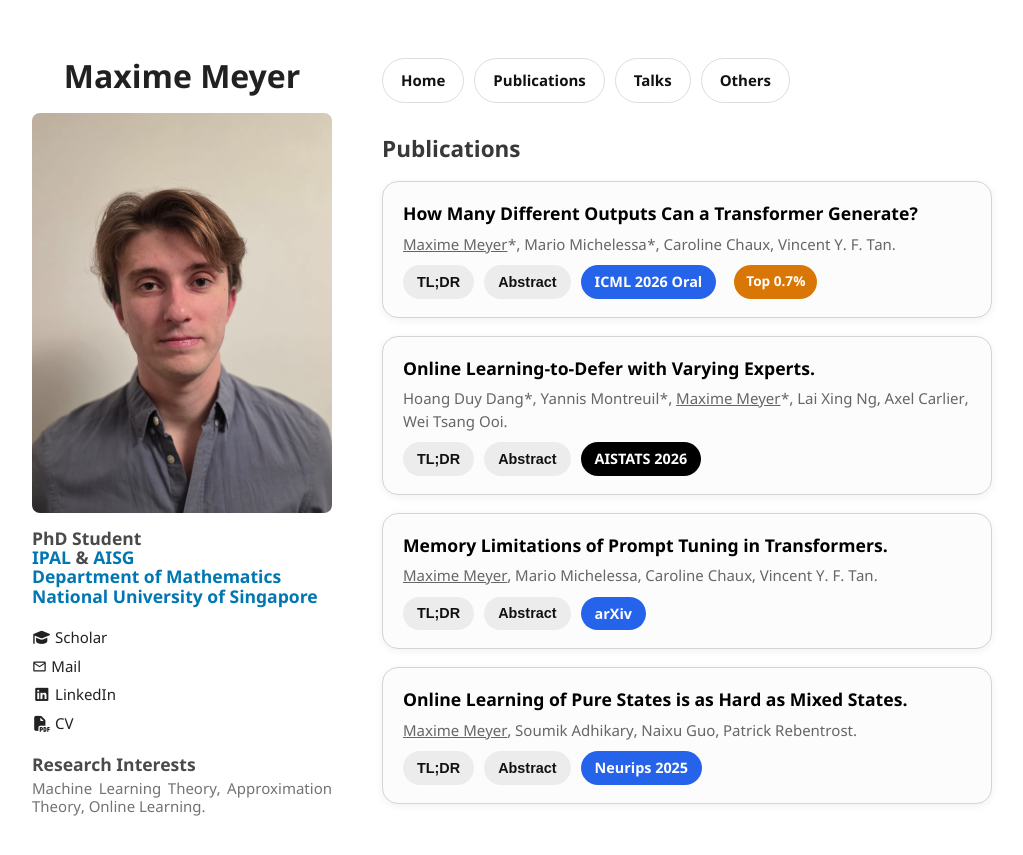
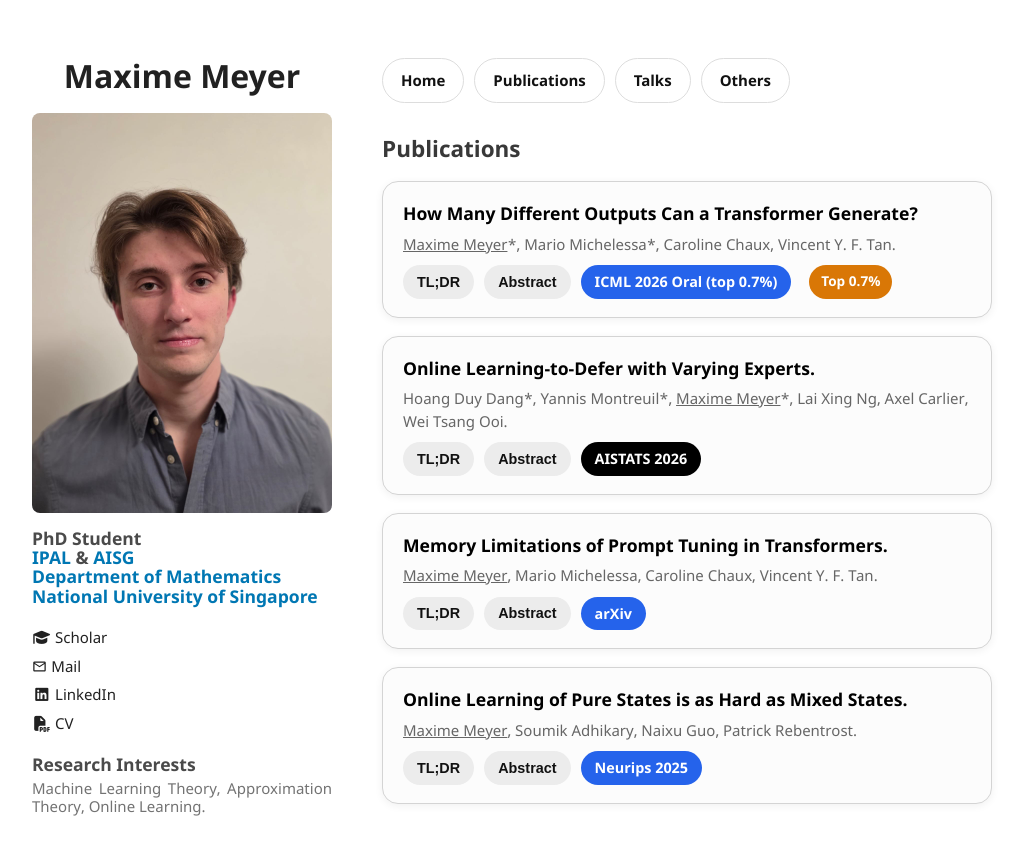
Before and after one commit to meyermaxime/meyermaxime.github.io, a Jekyll site: the page built from p_publications.html, in a window 1280 px wide. Shown: the top 855 px of the page, without its empty margins (128-1151 px from the left). Built offline with Jekyll 4.4.1, drawn with Linux system fonts in a browser that asks for light colours.

Commit message:
Update p_publications.html

```diff
--- a/p_publications.html
+++ b/p_publications.html
@@ -26,7 +26,7 @@ title: Publications
       </button>
 
       <a class="pub-btn pub-link" href="https://icml.cc/virtual/2026/poster/60738">
-        ICML 2026 Oral
+        ICML 2026 Oral <span class="pub-meta">(top 0.7%)</span>
       </a>
 
 		<span class="pub-badge">Top 0.7%</span>
```
